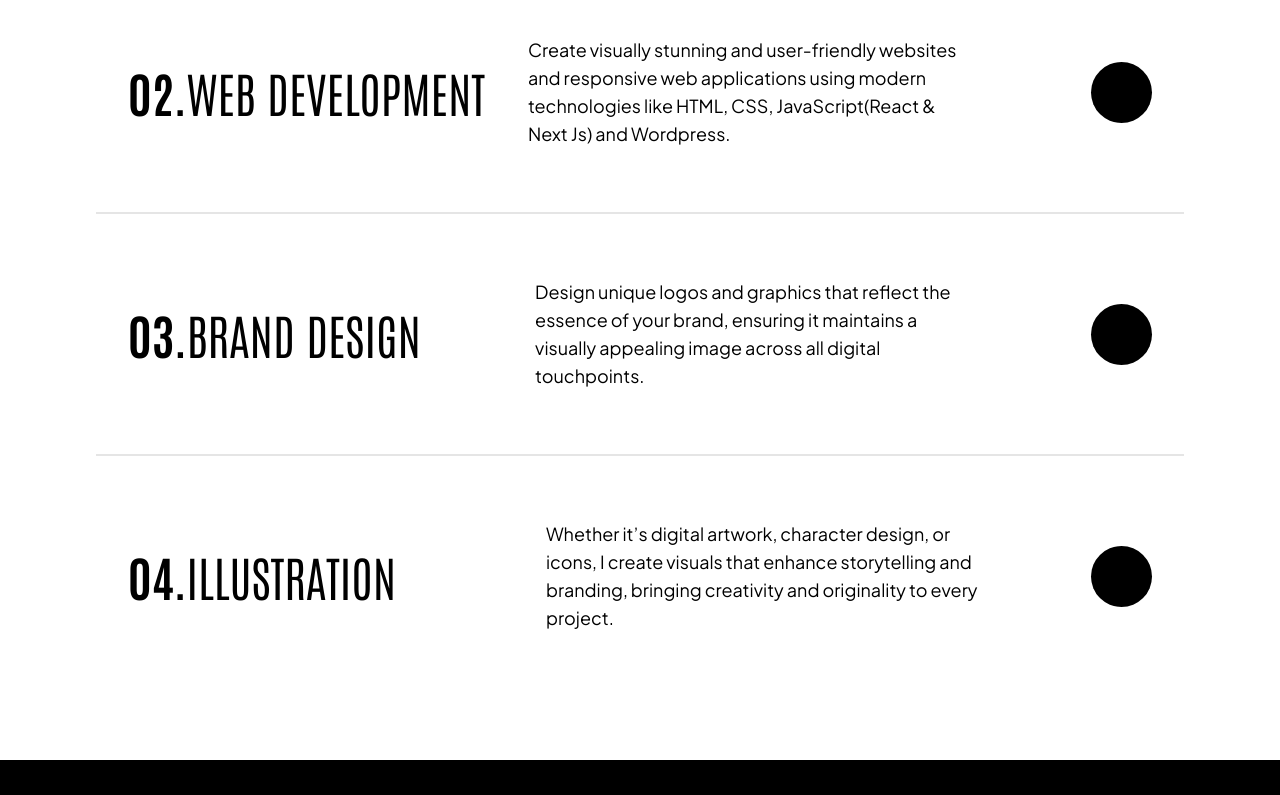
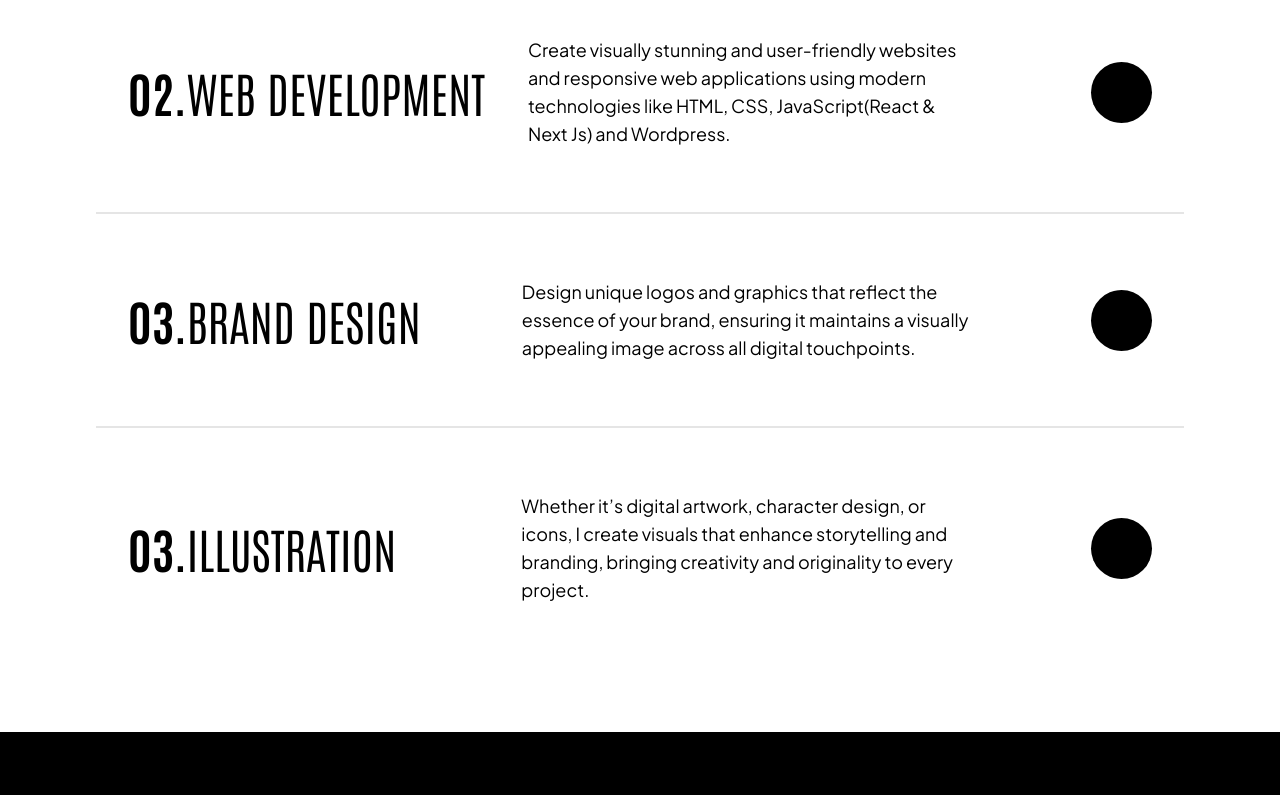
Before and after one commit to Isreality/isreality-next, a Next.js app: page / in a window 1280 px wide. Shown: the part 1104-1899 px from the top of the page. Built offline with nearby package versions, Linux system fonts and the light colour scheme; some icons are missing.

Commit message:
Adjusted the alignment in the expertise section of the home page for monitor screens

```diff
--- a/app/page.tsx
+++ b/app/page.tsx
@@ -24,13 +24,13 @@ export default function Home() {
 
             {/* Contents */}
             <div className=" flex flex-col md:flex-col lg:flex-row items-center mt-0 md:mt-0 lg:-mt-30">
-              <div className="flex flex-col items-center md:items-center lg:items-start w-full md:w-full lg:w-[60%] px-4 md:px-20 mt-30 gap-0">
+              <div className="flex flex-col items-center md:items-center lg:items-start w-full md:w-full lg:w-[60%] 2xl:w-[65%] px-4 md:px-20 mt-30 gap-0">
                 <Fade direction="up" triggerOnce cascade damping={0.1}>
-                  <h2 className="text-black text-center md:text-center lg:text-left font-black text-6xl md:text-8xl lg:text-9xl mt-0 md:mt-8 lg:mt-0">
+                  <h2 className="text-black text-center md:text-center lg:text-left font-black text-6xl md:text-8xl lg:text-9xl 2xl:text-[300px] mt-0 md:mt-8 lg:mt-0">
                     ISRAEL AGBAJE
                   </h2><br/>
 
-                  <h1 className={`${plus.className} text-black text-base md:text-lg lg:text-xl text-center md:text-center lg:text-left w-full font-regular`}>
+                  <h1 className={`${plus.className} text-black text-base md:text-lg lg:text-xl 2xl:text-3xl text-center md:text-center lg:text-left w-full md:w-full lg:w-full 2xl:w-[80%] font-regular`}>
                     A Brand Designer, Design Engineer and Illustrator, dedicated to crafting beautiful and functional digital experiences.
                   </h1><br/>
 
@@ -62,12 +62,12 @@ export default function Home() {
               </div>
 
               {/* Image desktop */}
-              <div className="hidden md:hidden lg:flex -z-10">
+              <div className="hidden md:hidden lg:flex 2xl:flex -z-10">
                 <Fade direction="right" triggerOnce><Image src="/img/izzy_hero.png" alt="Dante" loading="eager" className="" width={1000} height={1000} /></Fade>
               </div>
 
 
-              {/* Image tablet and mobile */}
+              {/* Image mobile */}
               <div className="lg:hidden">
                 <Fade direction="up" triggerOnce><Image src="/img/isreality.png" alt="Dante" className="" width={500} height={500} /></Fade>
               </div>
@@ -79,7 +79,7 @@ export default function Home() {
           {/* <BackToTop/> */}
         </div>
 
-        {/* SERVICES */}
+        {/* MY EXPERTISE */}
         <div className="bg-white w-full px-4 md:px-8 lg:px-24 py-6 md:py-16 lg:py-16">
           <Fade direction="up" triggerOnce>
             <h2 className="uppercase mb-4 md:mb-16 text-black text-center md:text-center lg:text-center font-black text-3xl md:text-6xl lg:text-7xl">
@@ -93,13 +93,12 @@ export default function Home() {
             <Fade direction="up" triggerOnce cascade damping={0.3}>
               {/* UI/UX */}
               <Link href="/works" className="bg-black flex flex-col md:flex-col lg:flex-row rounded-lg gap-2 md:gap-1 px-4 md:px-8 py-8 md:py-16 border-b-2 items-center justify-between">
-                    <div className="flex flex-row uppercase text-white text-3xl md:text-5xl w-full md:w-full lg:w-[90%] mb-2 md:mb-2 lg:mb-0">
-                        <h2 className="font-black">01.</h2>
-                        <p className="font-light">UI/UX Design</p>
-                    </div>
+                <h2 className="uppercase text-white text-left w-full md:w-full lg:w-[90%] 2xl:w-[40%] font-light text-3xl md:text-5xl mb-2 md:mb-2 lg:mb-0">
+                  <b className="font-black">01.</b>UI/UX Design
+                </h2>
 
                 <div className="">
-                      <p className={`${plus.className} text-sm md:text-lg text-white w-full md:w-full lg:w-[80%] font-light`}>
+                  <p className={`${plus.className} text-sm md:text-lg lg:text-lg 2xl:text-2xl text-white w-full md:w-full lg:w-[80%] font-light`}>
                     Focus on creating visually appealing interfaces that delights users through wireframing, prototyping, and user testing to deliver a seamless user experience.</p>
                 </div>
 
@@ -110,13 +109,12 @@ export default function Home() {
 
               {/* Web */}
               <Link href="/works" className="bg-white hover:bg-[#fafafa] flex flex-col md:flex-col lg:flex-row gap-2 md:gap-1 px-4 md:px-8 py-6 md:py-16 border-b-2 items-center justify-between">
-                    <div className="flex flex-row uppercase text-black text-3xl md:text-5xl w-full md:w-full lg:w-full mb-2 md:mb-2 lg:mb-0">
-                        <h2 className="font-black">02.</h2>
-                        <p className="font-light">WEB Development</p>
-                    </div>
+                <h2 className="uppercase text-black text-left w-full md:w-full lg:w-full 2xl:w-[44%] font-light text-3xl md:text-5xl mb-2 md:mb-2 lg:mb-0">
+                  <b className="font-black">02.</b>Web Development
+                </h2>
 
                 <div className="">
-                      <p className={`${plus.className} text-sm md:text-lg text-black w-full md:w-full lg:w-[80%] font-regular`}>Create visually stunning and user-friendly websites and responsive web applications using modern technologies like HTML, CSS, JavaScript(React & Next Js) and Wordpress.</p>
+                  <p className={`${plus.className} text-sm md:text-lg lg:text-lg 2xl:text-2xl text-black w-full md:w-full lg:w-[80%] 2xl:w-[80%] font-regular`}>Create visually stunning and user-friendly websites and responsive web applications using modern technologies like HTML, CSS, JavaScript(React & Next Js) and Wordpress.</p>
                 </div>
 
                 <div className="hidden md:hidden lg:flex bg-black p-2 rounded-full">
@@ -126,13 +124,12 @@ export default function Home() {
 
               {/* Brand Design */}
               <Link href="/works" className="bg-white hover:bg-[#fafafa] flex flex-col md:flex-col lg:flex-row gap-2 md:gap-1 px-6 md:px-8 py-4 md:py-16 border-b-2 items-center justify-between">
-                    <div className="flex flex-row uppercase text-black text-3xl md:text-5xl w-full md:w-full lg:w-[90%] mb-2 md:mb-2 lg:mb-0">
-                        <h2 className="font-black">03.</h2>
-                        <p className="font-light">Brand Design</p>
-                    </div>
+                <h2 className="uppercase text-black text-left w-full md:w-full lg:w-[85%] 2xl:w-[38%] font-light text-3xl md:text-5xl mb-2 md:mb-2 lg:mb-0">
+                  <b className="font-black">03.</b>Brand Design
+                </h2>
 
                 <div className="">
-                      <p className={`${plus.className} text-sm md:text-lg text-black w-full md:w-full lg:w-[80%] font-regular`}>Design unique logos and graphics that reflect the essence of your brand, ensuring it maintains a visually appealing image across all digital touchpoints.</p>
+                  <p className={`${plus.className} text-sm md:text-lg lg:text-lg 2xl:text-2xl text-black w-full md:w-full lg:w-[80%] 2xl:w-[80%] font-regular`}>Design unique logos and graphics that reflect the essence of your brand, ensuring it maintains a visually appealing image across all digital touchpoints.</p>
                 </div>
 
                 <div className="hidden md:hidden lg:flex bg-black p-2 rounded-full">
@@ -142,13 +139,12 @@ export default function Home() {
 
               {/* Illustration */}
               <Link href="/works" className="bg-white hover:bg-[#fafafa] flex flex-col md:flex-col lg:flex-row gap-2 md:gap-1 px-4 md:px-8 py-6 md:py-16 items-center justify-between">
-                    <div className="flex flex-row uppercase text-black text-3xl md:text-5xl w-full md:w-full lg:w-full mb-2 md:mb-2 lg:mb-0">
-                        <h2 className="font-black">04.</h2>
-                        <p className="font-light">Illustration</p>
-                    </div>
+                <h2 className="uppercase text-black text-left w-full md:w-full lg:w-[90%] 2xl:w-[40%] font-light text-3xl md:text-5xl mb-2 md:mb-2 lg:mb-0">
+                  <b className="font-black">03.</b>Illustration
+                </h2>
 
                 <div className="">
-                      <p className={`${plus.className} text-sm md:text-lg text-black w-full md:w-full lg:w-[80%] font-regular`}>Whether it’s digital artwork, character design, or icons, I create visuals that enhance storytelling and branding, bringing creativity and originality to every project.</p>
+                  <p className={`${plus.className} text-sm md:text-lg lg:text-lg 2xl:text-2xl text-black w-full md:w-full lg:w-[80%] 2xl:w-[80%] font-regular`}>Whether it’s digital artwork, character design, or icons, I create visuals that enhance storytelling and branding, bringing creativity and originality to every project.</p>
                 </div>
 
                 <div className="hidden md:hidden lg:flex bg-black p-2 rounded-full">
```
Lines whose indentation alone changed are shown as unchanged.
